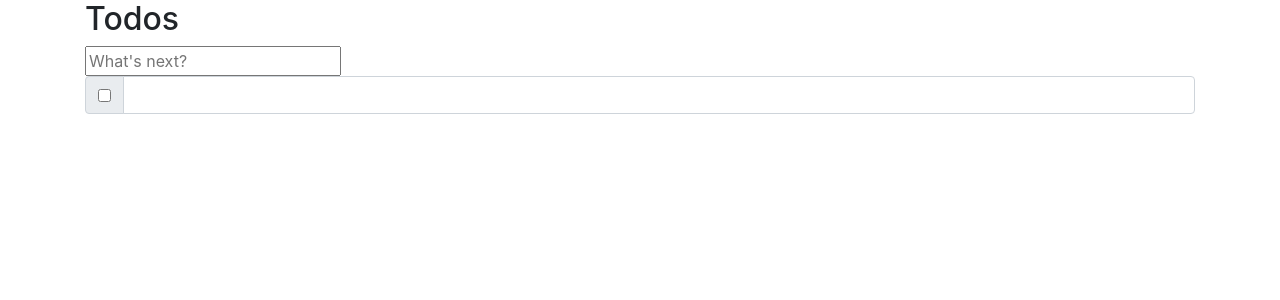
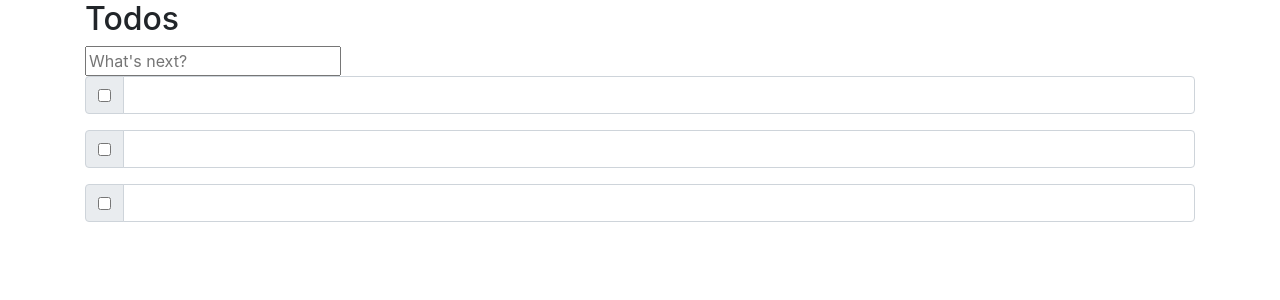
Before and after one commit to kaliftamir/to-do-app, a React (Create React App) app: page /cars/1 in a window 1280 px wide. Shown: the top 300 px of the page. Built offline with nearby package versions, Linux system fonts and the light colour scheme.

Commit message:
add Todo

```diff
--- a/src/components/TodosPage.js
+++ b/src/components/TodosPage.js
@@ -12,6 +12,8 @@ function TodosPage() {
            <h2>Todos</h2>
            <input placeholder="What's next?"/>
            <Todo/>
+           <Todo/>
+           <Todo/>
        </div>
     )
 }
--- a/src/components/TodosPage/Todo.js
+++ b/src/components/TodosPage/Todo.js
@@ -3,7 +3,9 @@ import 'bootstrap/dist/css/bootstrap.min.css';
 import { InputGroup,FormControl } from 'react-bootstrap';
 
 
-function Todo() {
+function Todo(props) {
+
+    const {text} = props
 
 
 
```
Lines whose indentation alone changed are shown as unchanged.
